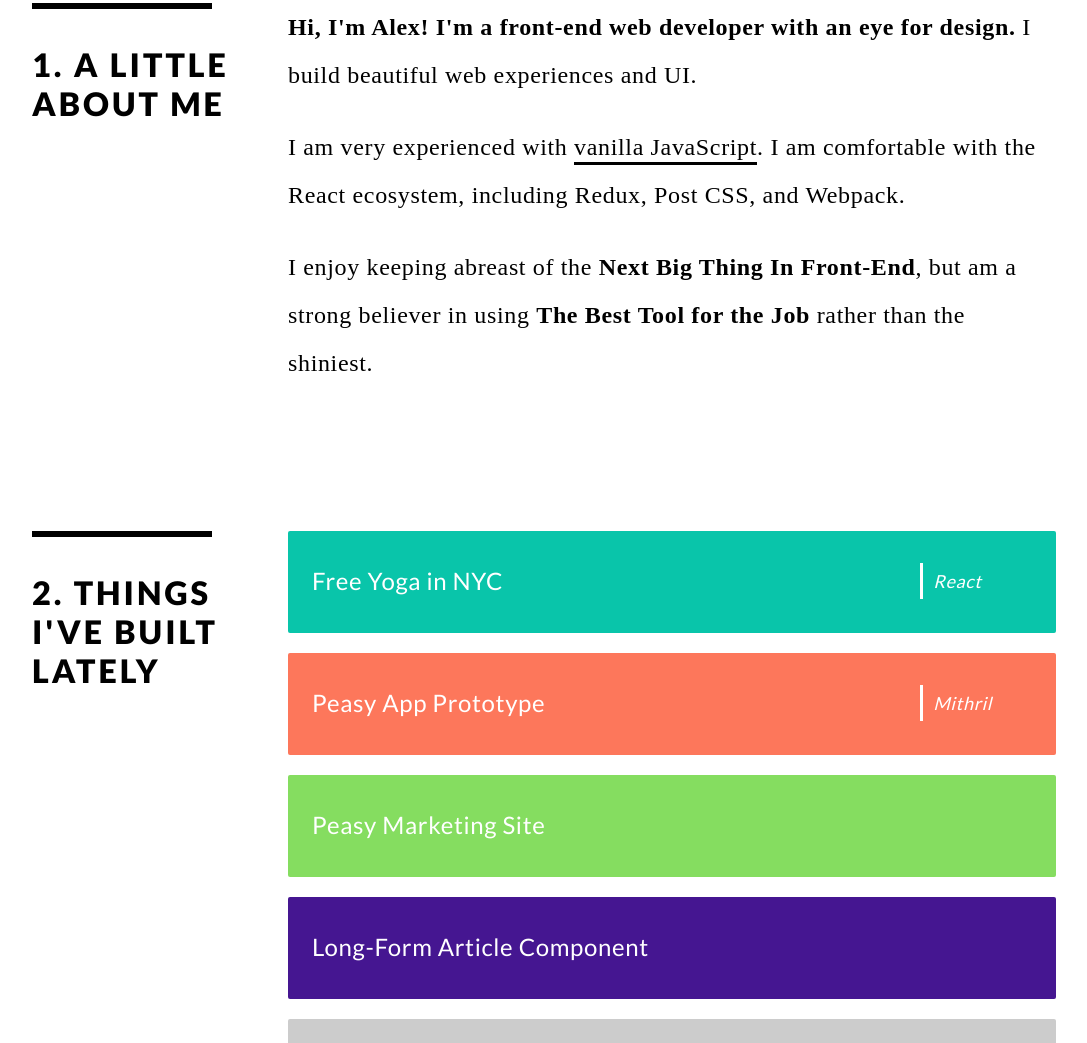
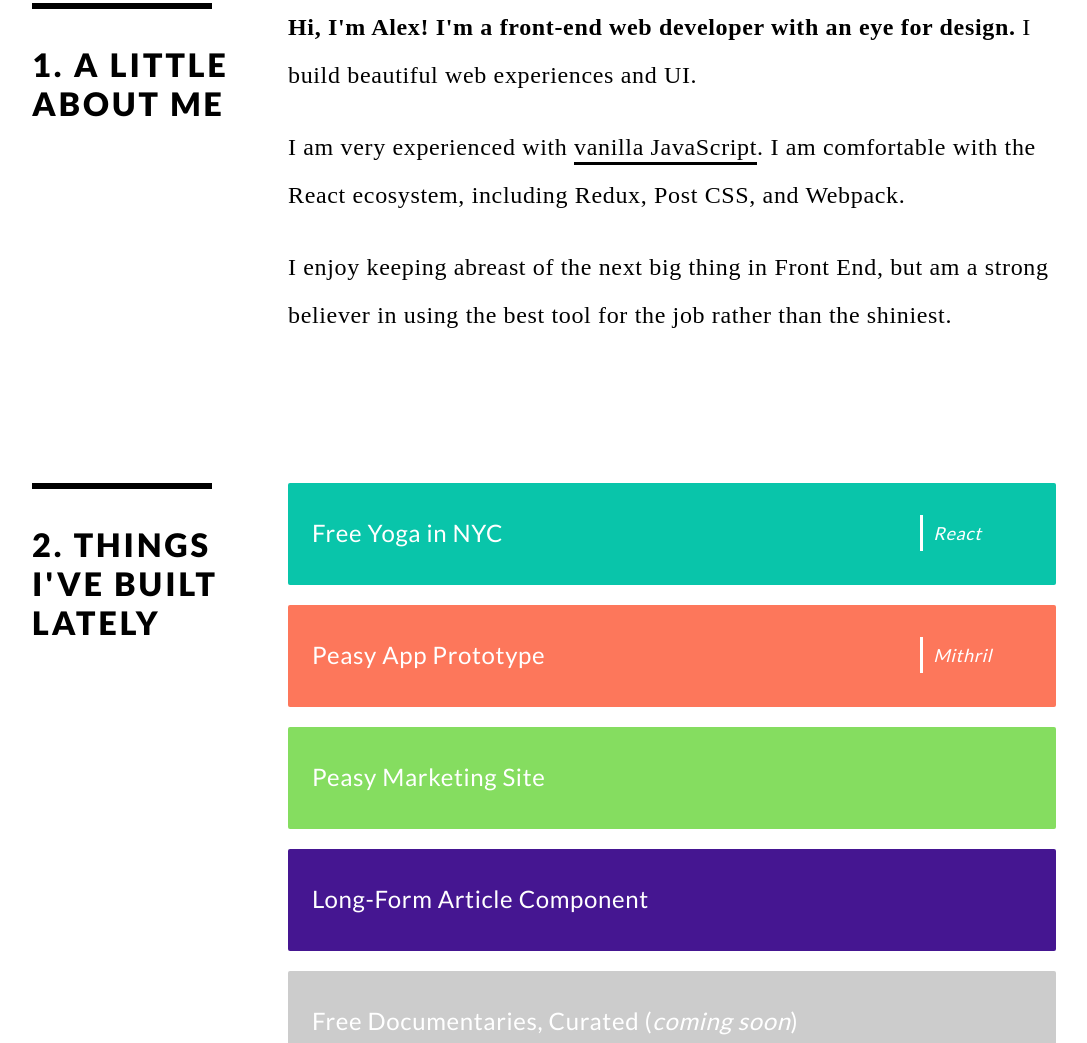
Before and after one commit to lexhaynes/portflio, a plain HTML site: page index.html in a window 1280 px wide. Shown: the part 897-1940 px from the top of the page, without its empty margins (96-1183 px from the left). Drawn offline with Linux system fonts and the light colour scheme; a web font is replaced by a local one.

Commit message:
updated about

```diff
--- a/index.html
+++ b/index.html
@@ -47,7 +47,7 @@
 		<p><span class="extra-bold">Hi, I'm Alex! I'm a front-end web developer with an eye for design.</span> I build beautiful web experiences and UI.</p>
 
 		<p>I am very experienced with <a href="http://vanilla-js.com/" target="blank">vanilla JavaScript</a>. I am comfortable with the React ecosystem, including Redux, Post CSS, and Webpack.</p>
-		<p>I enjoy keeping abreast of the <span class = "extra-bold">Next Big Thing In Front-End</span>, but am a strong believer in using <span class = "extra-bold"> The Best Tool for the Job</span> rather than the shiniest.</p>
+		<p>I enjoy keeping abreast of the next big thing in Front End, but am a strong believer in using the best tool for the job rather than the shiniest.</p>
 		</div>
 	</div>
 </section>
```
